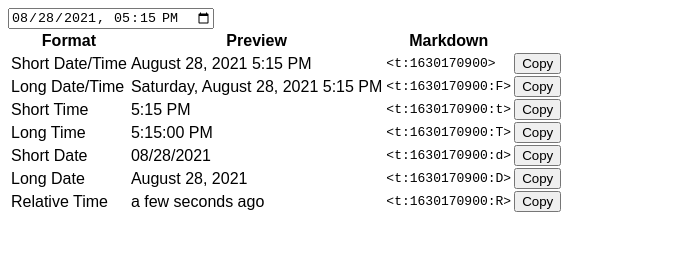
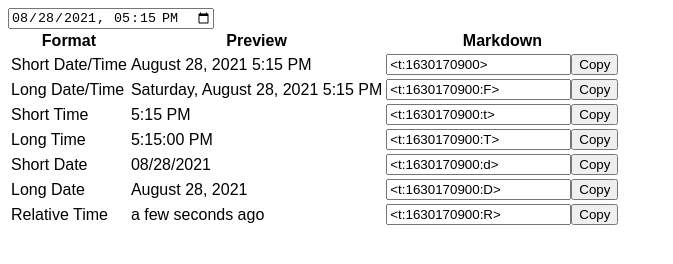
Before and after one commit to asportnoy/discord-timestamp-generator, a plain HTML site: page index.html in a window 1280 px wide. Shown: the whole page, without its empty margins (0-673 px from the left). Drawn offline with nearby package versions, Linux system fonts and the light colour scheme.

Commit message:
Change button layout

```diff
--- a/index.html
+++ b/index.html
@@ -15,7 +15,6 @@
 					<th>Format</th>
 					<th>Preview</th>
 					<th>Markdown</th>
-					<th></th>
 				</tr>
 			</thead>
 			<tbody id="output"></tbody>
--- a/script.js
+++ b/script.js
@@ -73,17 +73,50 @@ function generate() {
 	output.innerHTML = '';
 	formats.forEach((format, i) => {
 		const row = document.createElement('tr');
-		[format.name, format.preview, format.markdown].forEach(text => {
+		[format.name, format.preview].forEach(text => {
 			const cell = document.createElement('td');
 			cell.textContent = text;
 			row.appendChild(cell);
 		});
+		const markdownCell = document.createElement('td');
+
+		const copygroup = document.createElement('div');
+		copygroup.classList.add('markdown');
+
+		const input = document.createElement('input');
+		input.value = format.markdown;
+		input.setAttribute('readonly', true);
+		input.addEventListener('focus', () => input.select());
+
 		const button = document.createElement('button');
+		button.classList.add('copy-btn');
 		button.setAttribute('data-clipboard-text', format.markdown);
 		button.innerText = 'Copy';
-		new ClipboardJS(button);
 
-		row.appendChild(button);
+		let resetTimeout;
+		new ClipboardJS(button)
+			.on('success', () => {
+				button.style.backgroundColor = '#00c853';
+				clearTimeout(resetTimeout);
+				resetTimeout = setTimeout(() => {
+					button.innerText = 'Copy';
+					button.style.backgroundColor = '';
+				}, 2000);
+			})
+			.on('error', e => {
+				console.error(e);
+				button.style.backgroundColor = '#d50000';
+				clearTimeout(resetTimeout);
+				resetTimeout = setTimeout(() => {
+					button.innerText = 'Copy';
+					button.style.backgroundColor = '';
+				}, 2000);
+			});
+
+		copygroup.appendChild(input);
+		copygroup.appendChild(button);
+		markdownCell.appendChild(copygroup);
+		row.appendChild(markdownCell);
 
 		output.appendChild(row);
 	});
```
